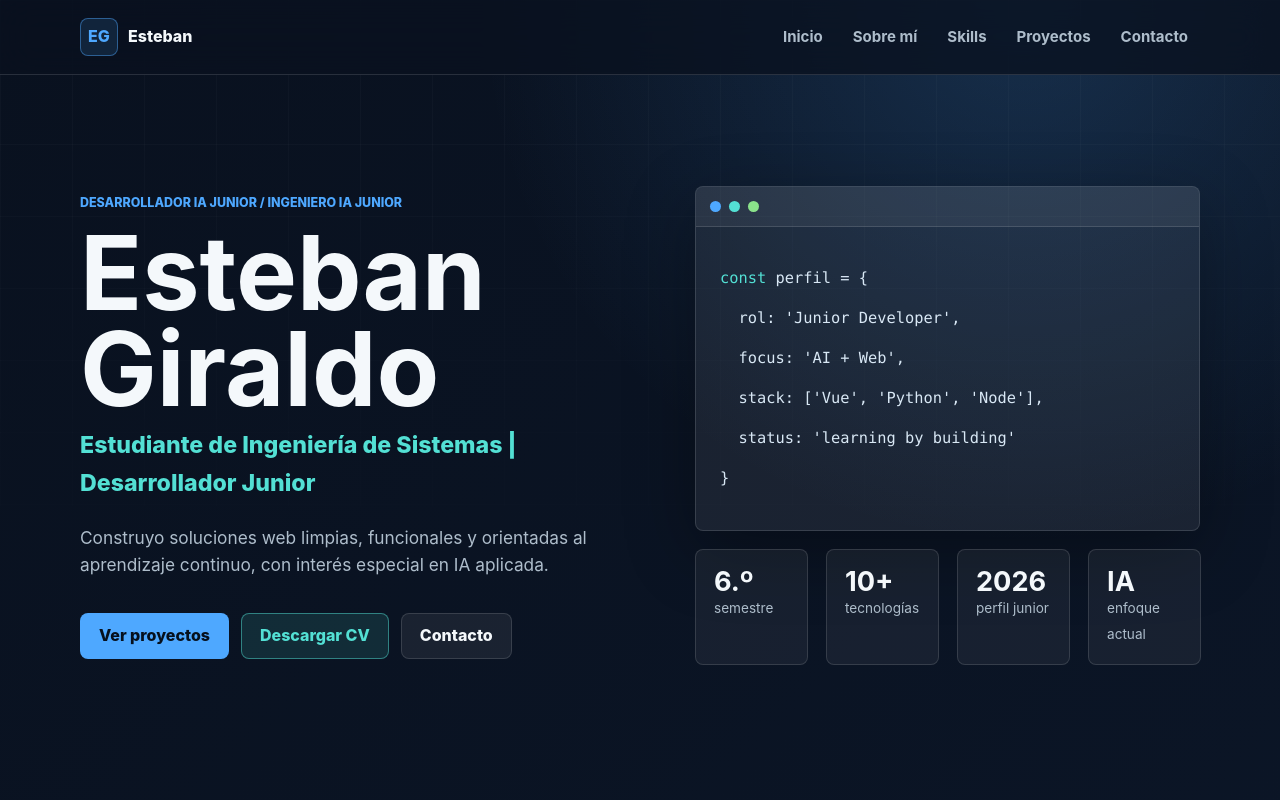
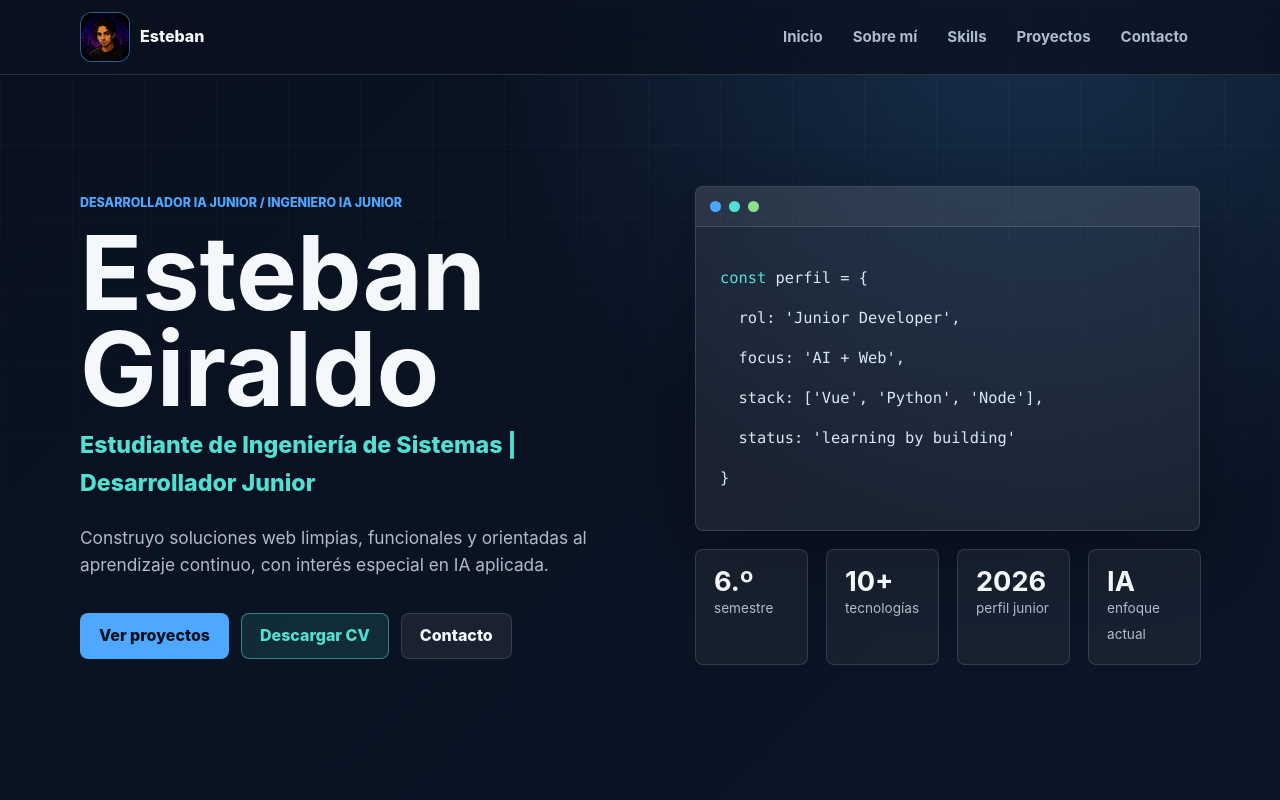
Before and after one commit to estebanfrm/Portafolio, a Vue app: page / in a window 1280 px wide. Shown: the top 800 px of the page. Built offline with nearby package versions, Linux system fonts and the light colour scheme.

Commit message:
Replace navbar logo with profile image

```diff
--- a/src/App.vue
+++ b/src/App.vue
@@ -27,7 +27,7 @@
   <header class="site-header">
     <nav class="nav container" aria-label="Navegación principal">
       <a class="brand" href="#inicio" @click="closeMenu">
-        <span class="brand-mark">EG</span>
+        <img class="brand-mark" src="/perfil.png" alt="Esteban Giraldo" />
         <span>Esteban</span>
       </a>
 
--- a/src/styles/main.css
+++ b/src/styles/main.css
@@ -104,14 +104,12 @@
 }
 
 .brand-mark {
-  display: grid;
-  width: 38px;
-  height: 38px;
-  place-items: center;
+  width: 50px;
+  height: 50px;
   border: 1px solid rgba(78, 168, 255, 0.45);
-  border-radius: var(--radius);
+  border-radius: 12px;
   background: rgba(78, 168, 255, 0.13);
-  color: var(--blue);
+  object-fit: cover;
 }
 
 .nav-links {
```
Also changed, not shown: public/perfil.png (added).
